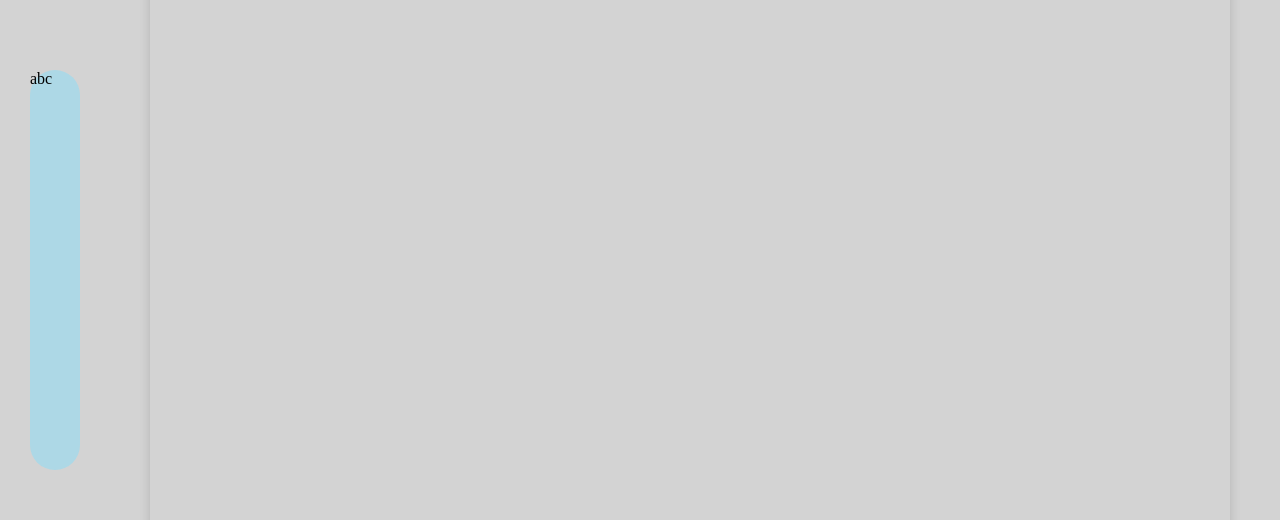
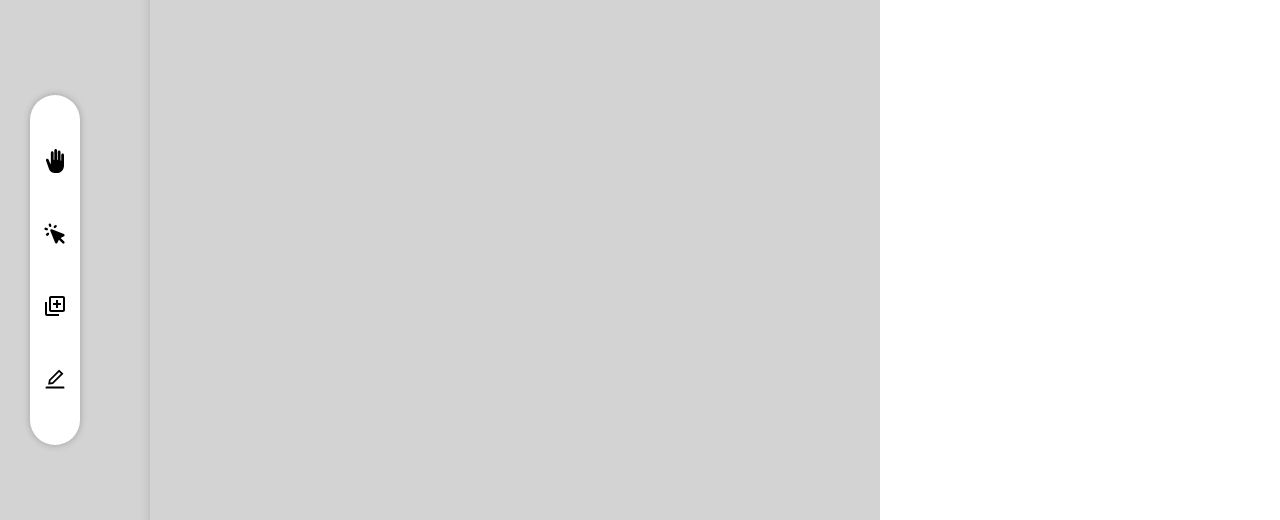
Before and after one commit to ji5485/Train-Map-Visualizer, a React (Create React App) app: page / in a window 1280 px wide. Shown: the part 130-650 px from the top of the page. Built offline with nearby package versions, Linux system fonts and the light colour scheme.

Commit message:
Developing ToolBox

```diff
--- a/src/components/App.tsx
+++ b/src/components/App.tsx
@@ -1,14 +1,19 @@
 import React, { FunctionComponent } from 'react'
-import { Global, css } from '@emotion/react'
+import { Global, css, jsx } from '@emotion/react'
 import Display from 'components/Display'
-// import SideBar from 'components/SideBar'
+import SideBar from 'components/SideBar'
+// import { useGetSideBar } from 'state/sideBarState'
 
 const App: FunctionComponent = function () {
+  // const { isOpen } = useGetSideBar()
+
   return (
     <>
       <Global styles={globalStyle} />
-      <Display />
-      {/* <SideBar /> */}
+      <div css={appContainerStyle}>
+        <Display />
+        <SideBar />
+      </div>
     </>
   )
 }
@@ -32,4 +37,10 @@ const globalStyle = css`
   }
 `
 
+const appContainerStyle = css`
+  display: grid;
+  grid-template-columns: 1fr 400px;
+  height: 100%;
+`
+
 export default App
--- a/src/components/SideBar/SideBar.tsx
+++ b/src/components/SideBar/SideBar.tsx
@@ -6,15 +6,10 @@ const SideBar: FunctionComponent = function () {
 }
 
 const sideBarStyle = css`
-  position: absolute;
-  top: 0;
-  right: 0;
-
   width: 400px;
   height: 100%;
-  padding: 50px;
-  background: beige;
-  border-radius: 50px 0 0 50px;
+  padding: 40px;
+  background: #ffffff;
 `
 
 export default SideBar
--- a/src/components/ToolBox/ToolBox.tsx
+++ b/src/components/ToolBox/ToolBox.tsx
@@ -1,20 +1,38 @@
 import { FunctionComponent } from 'react'
 import { jsx, css } from '@emotion/react'
+import { useSetSideBar } from 'state/sideBarState'
+import ToolIcon from 'components/ToolIcon'
 
 const ToolBox: FunctionComponent = function () {
-  return <div css={toolBoxStyle}>abc</div>
+  const setSideBar = useSetSideBar()
+
+  return (
+    <div css={toolBoxStyle}>
+      <ToolIcon type="hand" onClick={() => setSideBar({ isOpen: true })} />
+      <ToolIcon type="select" onClick={() => console.log('select')} />
+      <ToolIcon type="append" onClick={() => console.log('append')} />
+      <ToolIcon type="line" onClick={() => console.log('line')} />
+    </div>
+  )
 }
 
 const toolBoxStyle = css`
+  display: flex;
+  flex-direction: column;
+  justify-content: space-around;
+  align-items: center;
+
   position: fixed;
   top: 50%;
   left: 30px;
   transform: translateY(-50%);
 
   width: 50px;
-  height: 400px;
-  background: lightblue;
+  height: 350px;
+  padding: 30px 0;
+  background: #ffffff;
   border-radius: 25px;
+  box-shadow: 0 0 7px rgba(0, 0, 0, 0.25);
 `
 
 export default ToolBox
--- /dev/null
+++ b/src/components/ToolIcon/ToolIcon.tsx
@@ -0,0 +1,31 @@
+import { createElement, FunctionComponent } from 'react'
+import { AiOutlineEdit } from 'react-icons/ai'
+import { BiAddToQueue } from 'react-icons/bi'
+import { HiCursorClick } from 'react-icons/hi'
+import { IoHandRightSharp } from 'react-icons/io5'
+
+const TOOL_ICON = {
+  hand: IoHandRightSharp,
+  select: HiCursorClick,
+  append: BiAddToQueue,
+  line: AiOutlineEdit,
+}
+
+type ToolIconProps = {
+  type: keyof typeof TOOL_ICON
+  onClick: () => void
+}
+
+const ToolIcon: FunctionComponent<ToolIconProps> = function ({
+  type,
+  onClick,
+}) {
+  return createElement(TOOL_ICON[type], { style: toolIconStyle, onClick })
+}
+
+const toolIconStyle = {
+  fontSize: '1.5rem',
+  cursor: 'pointer',
+}
+
+export default ToolIcon
--- /dev/null
+++ b/src/components/ToolIcon/index.tsx
@@ -0,0 +1 @@
+export { default } from './ToolIcon'
--- a/src/components/ZoomWidget/ZoomWidget.tsx
+++ b/src/components/ZoomWidget/ZoomWidget.tsx
@@ -35,7 +35,7 @@ const zoomWidgetStyle = css`
   align-items: center;
 
   position: fixed;
-  right: 40px;
+  left: 30px;
   bottom: 40px;
 
   width: 230px;
--- /dev/null
+++ b/src/state/sideBarState.ts
@@ -0,0 +1,22 @@
+import {
+  atom,
+  SetterOrUpdater,
+  useSetRecoilState,
+  useRecoilValue,
+} from 'recoil'
+
+type SideBarType = {
+  isOpen: boolean
+}
+
+const sideBarState = atom<SideBarType>({
+  key: 'sideBar',
+  default: {
+    isOpen: false,
+  },
+})
+
+export const useGetSideBar = (): SideBarType => useRecoilValue(sideBarState)
+
+export const useSetSideBar = (): SetterOrUpdater<SideBarType> =>
+  useSetRecoilState(sideBarState)
```
